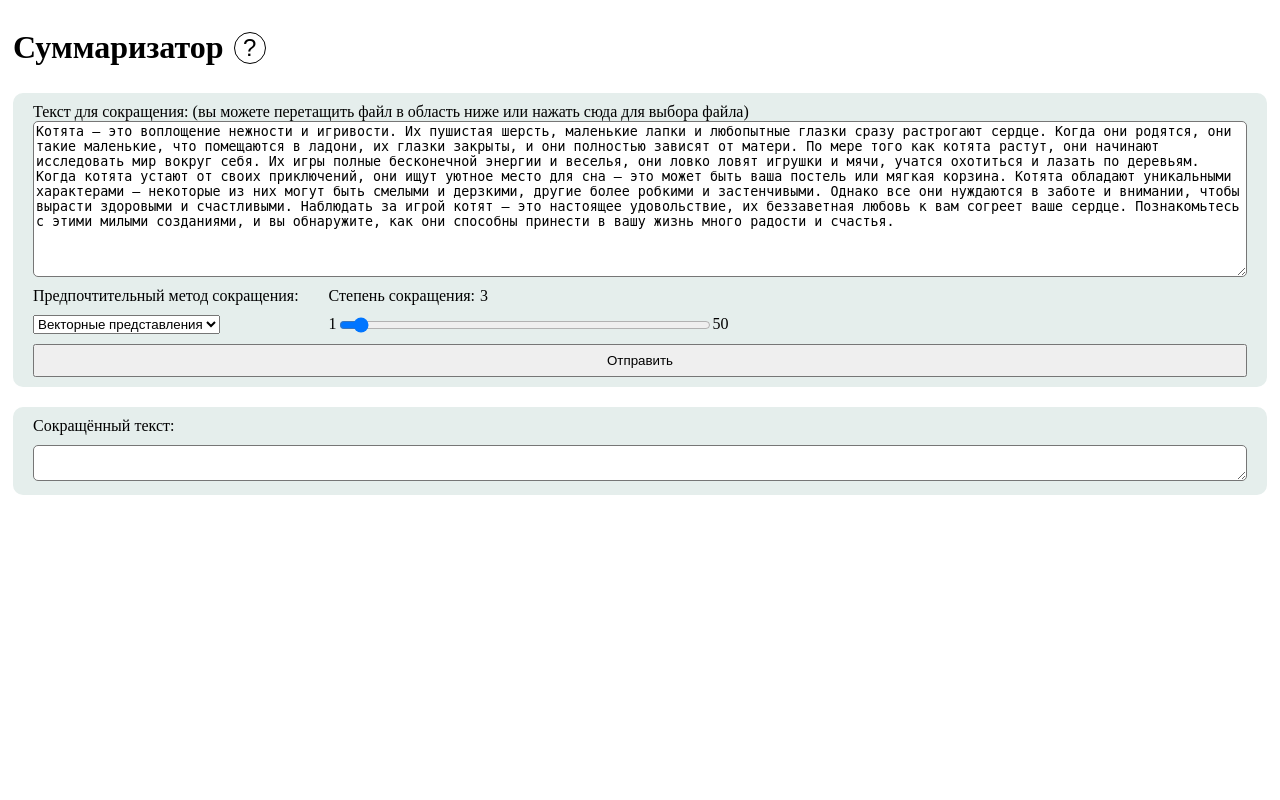
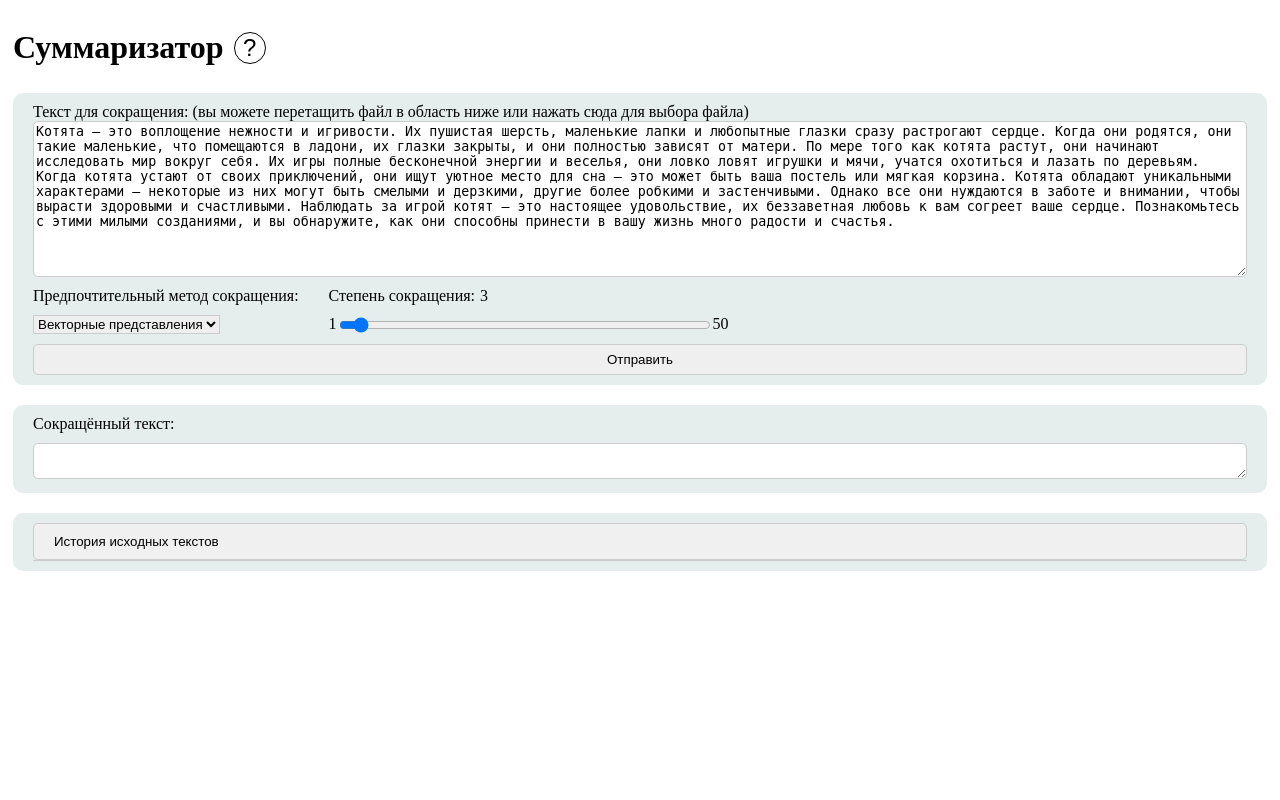
Before and after one commit to Ioann44/Summarizer, a Flask app: page / in a window 1280 px wide. Run offline with Flask 3, Linux system fonts and the light colour scheme; parts of the project's set-up code (start-up, migrations or seed data) failed here and were passed over; some libraries are stand-ins or nearby versions.

Commit message:
Add history UI

```diff
--- a/server/static/index.css
+++ b/server/static/index.css
@@ -1,5 +1,6 @@
 * {
 	box-sizing: border-box;
+	border-color: #ccc;
 }
 
 body {
@@ -48,6 +49,8 @@ header {
 	display: block;
 	width: 100%;
 	padding: 7px 0;
+	border: 1px solid #ccc;
+	border-radius: 5px;
 }
 
 .form-input {
@@ -92,6 +95,8 @@ p {
 	margin: 0;
 	padding-bottom: 10px;
 }
+
+/* MARK: Notification */
 
 .notification {
 	position: fixed;
@@ -153,3 +158,76 @@ p {
 	font-size: 1.2rem;
 	font-family: 'Trebuchet MS', 'Lucida Sans Unicode', 'Lucida Grande', 'Lucida Sans', Arial, sans-serif
 }
+
+/* MARK: History */
+
+.toggle-history {
+	display: block;
+	width: 100%;
+	padding: 10px 20px;
+	text-align: left;
+	background-color: #f0f0f0;
+	border: 1px solid #ccc;
+	border-radius: 5px;
+	cursor: pointer;
+	outline: none;
+	transition: background-color 0.3s ease;
+}
+
+.toggle-history:hover {
+	background-color: #e0e0e0;
+}
+
+.history-list {
+	display: block;
+	overflow: hidden;
+	border-top: 1px solid #ccc;
+	transition: max-height 0.3s ease;
+	max-height: 0;
+	overflow: auto;
+}
+
+.history-item {
+	display: flex;
+	justify-content: space-between;
+	align-items: center;
+	padding: 10px 20px;
+	border-bottom: 1px solid #ccc;
+	transition: background-color 0.3s ease;
+	white-space: nowrap;
+	flex-wrap: wrap;
+}
+
+.history-item:last-child {
+	border-bottom: none;
+}
+
+.history-item-info {
+	flex: 1;
+	padding-right: 10px;
+}
+
+.history-item-date {
+	font-weight: bold;
+}
+
+.history-item-text {
+	flex: 1;
+	overflow: hidden;
+	text-overflow: ellipsis;
+	white-space: nowrap;
+}
+
+.history-item-download {
+	margin-top: 10px;
+}
+
+.history-item-download a {
+	text-decoration: none;
+	color: blue;
+}
+
+.expanded {
+	max-height: 1000px;
+	transition: max-height 0.3s ease;
+}
--- a/server/templates/index.html
+++ b/server/templates/index.html
@@ -65,6 +65,13 @@
         <p>Сокращённый текст:</p>
         <textarea id="compressed-text" readonly></textarea>
     </div>
+
+    <div class="block-container">
+        <button class="toggle-history" onclick="toggleHistory()">История исходных текстов</button>
+        <div id="history-list" class="history-list">
+            <!-- Здесь будут отображаться записи истории -->
+        </div>
+    </div>
 </body>
 
 </html>
```
Also changed, not shown: server/static/index.js (+60 -0 lines).
